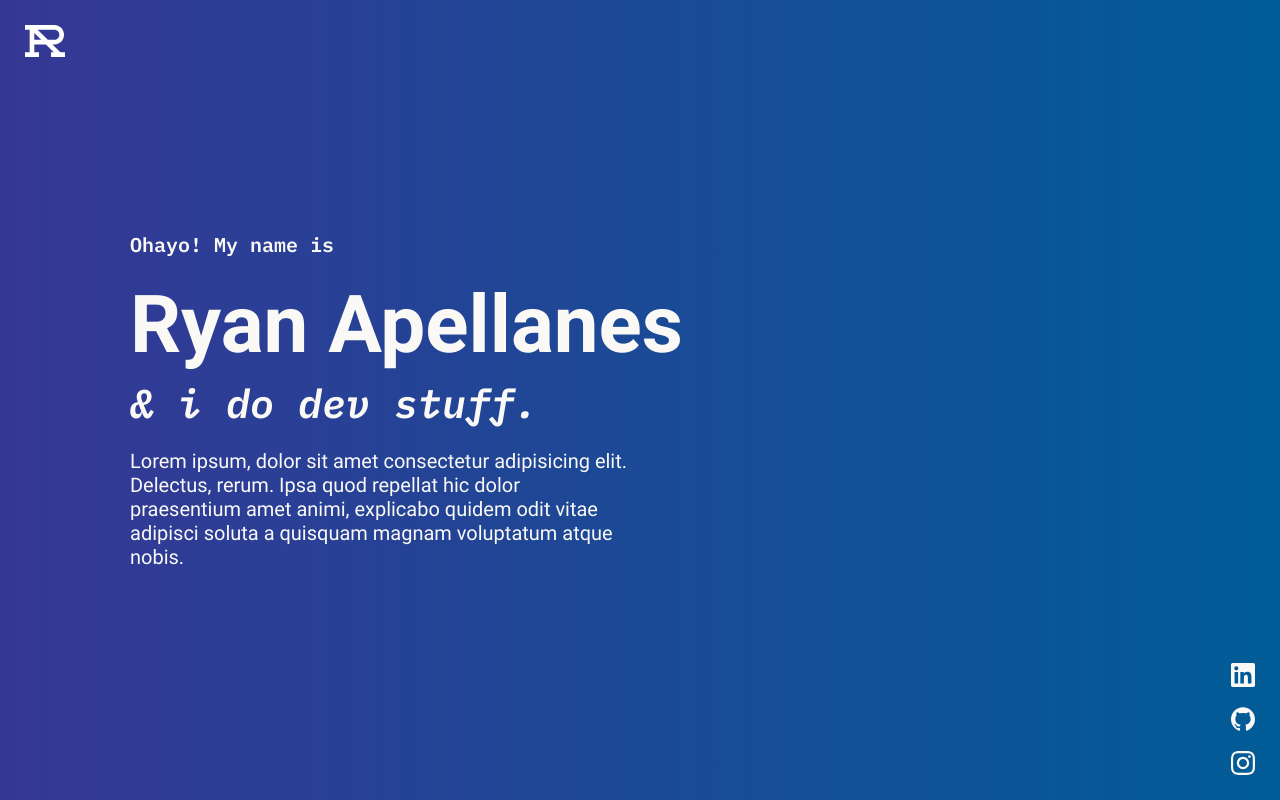
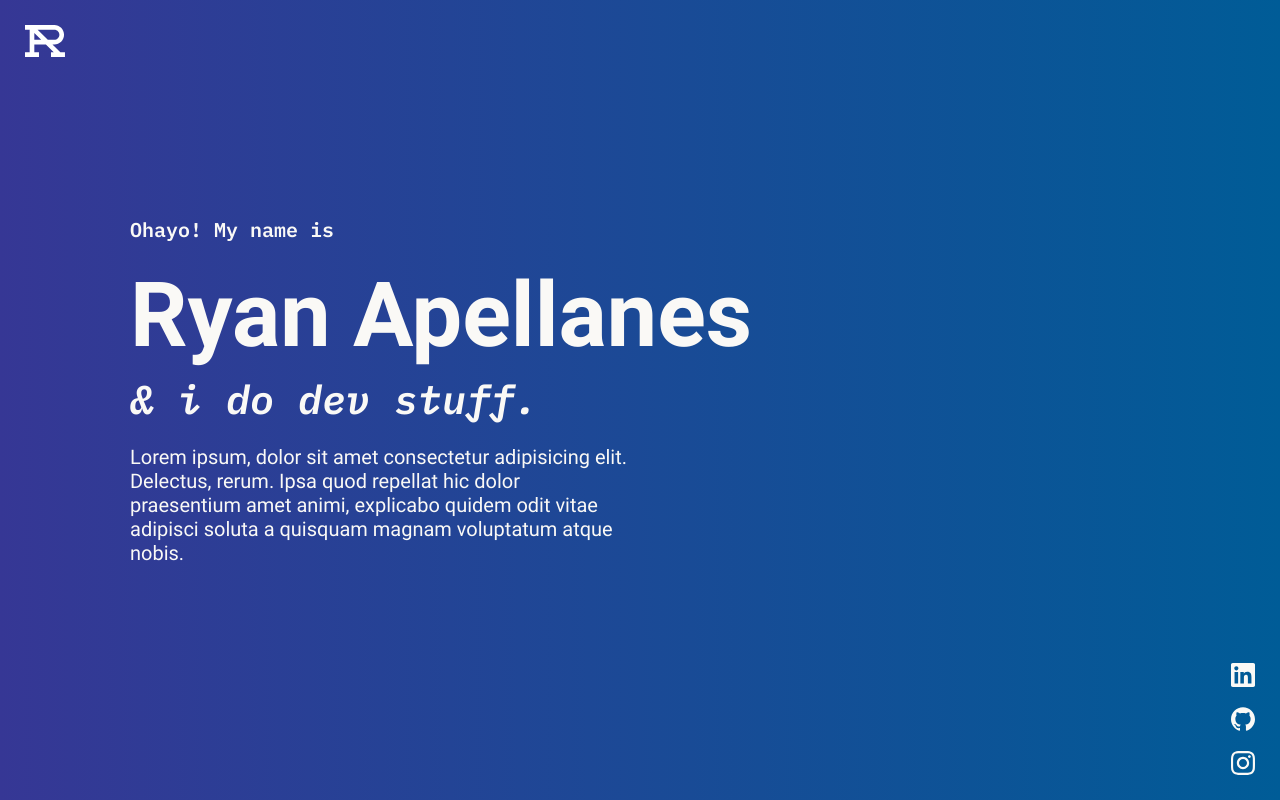
Before and after one commit to ryanapples/portfolio-v2, a React (Create React App) app: page / in a window 1280 px wide. Built offline with nearby package versions, Linux system fonts and the light colour scheme.

Commit message:
react-spring animations

```diff
--- a/package.json
+++ b/package.json
@@ -10,6 +10,7 @@
     "react": "^17.0.2",
     "react-dom": "^17.0.2",
     "react-scripts": "5.0.0",
+    "react-spring": "^9.4.2",
     "styled-components": "^5.3.3",
     "web-vitals": "^2.1.3"
   },
--- a/src/components/Bio.js
+++ b/src/components/Bio.js
@@ -1,5 +1,6 @@
 import React from 'react';
 import styled from 'styled-components';
+import { useTrail, animated } from 'react-spring';
 
 const StyledBioSection = styled.section`
   display: flex;
@@ -34,7 +35,7 @@ const StyledBioSection = styled.section`
 
   h2 {
     font-family: var(--font-sans);
-    font-size: 80px;
+    font-size: 90px;
     font-weight: var(--font-w-bold);
     margin: 0;
 
@@ -60,9 +61,7 @@ const StyledBioSection = styled.section`
     font-size: 20px;
     font-weight: var(--font-w-regular);
     max-width: 500px;
-    margin: 20px auto 0;
-
-    @media (max-width: 480px) {
+    margin-top: 20px @media (max-width: 480px) {
       font-size: 16px;
       max-width: 100%;
       padding-right: 15px;
@@ -86,13 +85,21 @@ const Bio = () => {
   );
 
   const items = [headerOne, headerTwo, headerThree, paragraph];
-  console.log('items', items);
+  const trail = useTrail(items.length, {
+    config: { mass: 3, tension: 789, friction: 100 },
+    opacity: 1,
+    y: 0,
+    from: { opacity: 0, y: 30 },
+    delay: 200,
+  });
 
   return (
     <StyledBioSection>
       <>
-        {items.map((item, i) => (
-          <div key={i}>{item}</div>
+        {trail.map(({ ...style }, i) => (
+          <animated.div key={i} style={style} className="trail-item">
+            {items[i]}
+          </animated.div>
         ))}
       </>
     </StyledBioSection>
--- a/src/components/Social.js
+++ b/src/components/Social.js
@@ -1,6 +1,7 @@
 import React from 'react';
 import styled from 'styled-components';
 import SocialIcon from './icons/SocialIcon';
+import { useTrail, animated } from 'react-spring';
 
 const SocialWrapper = styled.div`
   position: fixed;
@@ -16,7 +17,7 @@ const List = styled.ul`
   padding: 25px 25px 0;
 `;
 
-const ListItem = styled.li`
+const ListItem = styled(animated.li)`
   pointer-events: auto;
   list-style-type: none;
   padding-top: 20px;
@@ -40,13 +41,26 @@ const socialArr = [
 ];
 
 const Social = () => {
+  const trail = useTrail(socialArr.length, {
+    config: { mass: 3, tension: 1000, friction: 200 },
+    opacity: 1,
+    y: 0,
+    from: { opacity: 0, y: 20 },
+    delay: 1000,
+  });
+
   return (
     <SocialWrapper>
       <List>
-        {socialArr.map(({ name, url }, i) => (
-          <ListItem key={i}>
-            <a href={url} aria-label={name} target="_blank" rel="noreferrer">
-              <SocialIcon name={name} />
+        {trail.map(({ ...style }, i) => (
+          <ListItem key={i} style={style}>
+            <a
+              href={socialArr[i].url}
+              aria-label={socialArr[i].name}
+              target="_blank"
+              rel="noreferrer"
+            >
+              <SocialIcon name={socialArr[i].name} />
             </a>
           </ListItem>
         ))}
@@ -56,3 +70,11 @@ const Social = () => {
 };
 
 export default Social;
+
+// {socialArr.map(({ name, url }, i) => (
+//   <ListItem key={i}>
+//     <a href={url} aria-label={name} target="_blank" rel="noreferrer">
+//       <SocialIcon name={name} />
+//     </a>
+//   </ListItem>
+// ))}
```
Also changed, not shown: 1 other file (tests, documents, lock files or other folders).
